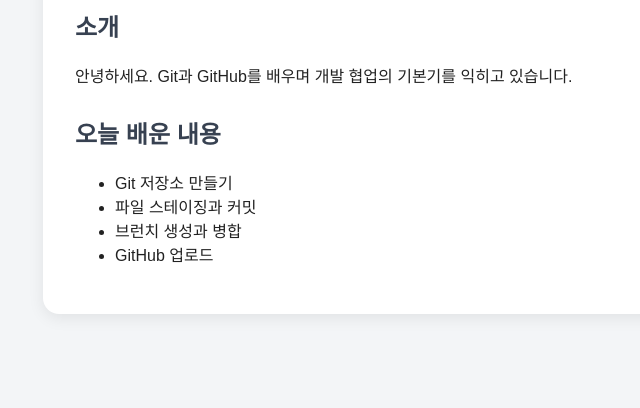
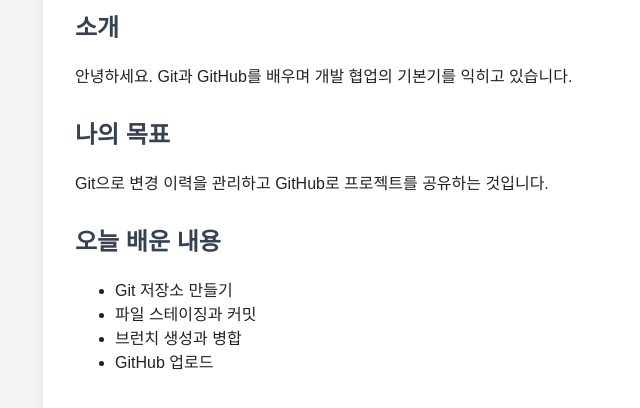
Before and after one commit to yunjaeekim/git-profile-lab-honggildong, a plain HTML site: page index.html in a window 1280 px wide. Shown: the part 158-566 px from the top of the page, without its empty margins (205-845 px from the left). Drawn offline with Linux system fonts and the light colour scheme.

Commit message:
feat: add goal section

```diff
--- a/index.html
+++ b/index.html
@@ -15,6 +15,11 @@
     </section>
 
     <section>
+      <h2>나의 목표</h2>
+      <p>Git으로 변경 이력을 관리하고 GitHub로 프로젝트를 공유하는 것입니다.</p>
+    </section>
+
+    <section>
       <h2>오늘 배운 내용</h2>
       <ul>
         <li>Git 저장소 만들기</li>
```
